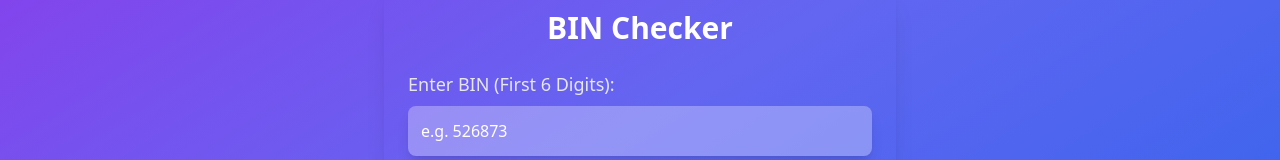
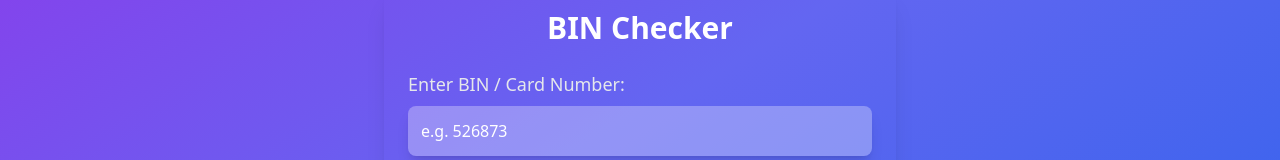
Before and after one commit to krsambhav/binv2, a React (Create React App) app: page / in a window 1280 px wide. Shown: the part 279-439 px from the top of the page. Built offline with nearby package versions, Linux system fonts and the light colour scheme.

Commit message:
Added new feature and fixed bugs

```diff
--- a/src/App.js
+++ b/src/App.js
@@ -11,13 +11,13 @@ const BinChecker = () => {
     setLoading(true);
     setError('');
 
-    if (bin.length !== 6) {
-      setError('Please enter a valid 6-digit BIN');
-      setLoading(false);
-      return;
-    }
+    // if (bin.length !== 6) {
+    //   setError('Please enter a valid 6-digit BIN');
+    //   setLoading(false);
+    //   return;
+    // }
 
-    const cardNumber = generateCardNumber(bin);
+    const cardNumber = generateCardNumber(bin.slice(0,6));
     console.log(cardNumber)
     const expiry = generateRandomExpiry();
     const cvv = generateRandomCVV();
@@ -53,7 +53,7 @@ const BinChecker = () => {
       <div className="glassmorphism p-6 max-w-lg w-full rounded-lg shadow-xl transition-all">
         <h1 className="text-3xl font-bold text-white text-center mb-6">BIN Checker</h1>
         <div className="mb-4">
-          <label className="block text-lg text-gray-200 mb-2">Enter BIN (First 6 Digits):</label>
+          <label className="block text-lg text-gray-200 mb-2">Enter BIN / Card Number:</label>
           <input
             type="text"
             value={bin}
```
